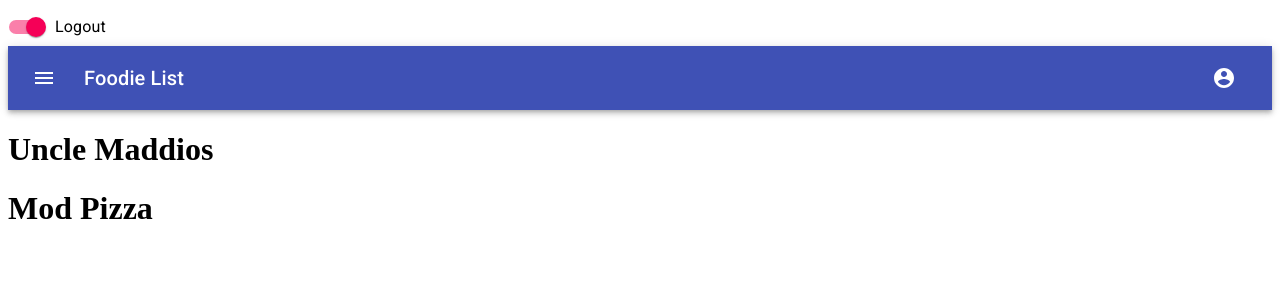
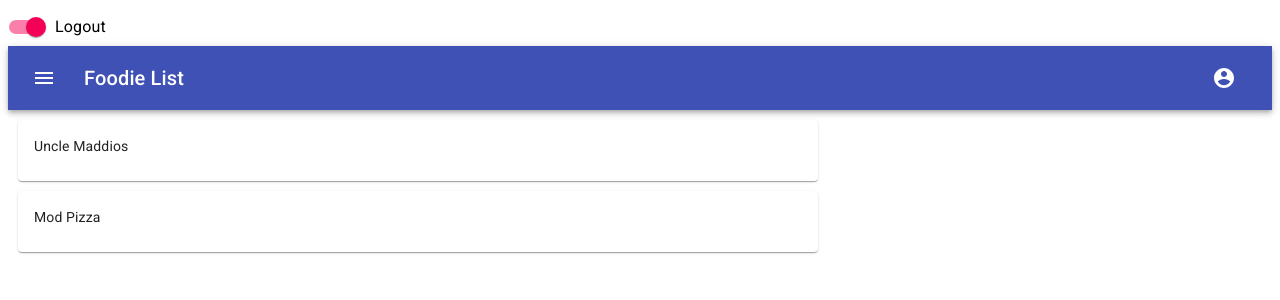
Before and after one commit to DanMakes/react-foodie-list, a React (Create React App) app: page / in a window 1280 px wide. Shown: the top 300 px of the page. Built offline with nearby package versions, Linux system fonts and the light colour scheme.

Commit message:
Creating RestaurantItem component

```diff
--- a/src/components/restaurants/RestaurantItem.js
+++ b/src/components/restaurants/RestaurantItem.js
@@ -1,10 +1,28 @@
 import React from 'react';
 
+import { makeStyles } from '@material-ui/core/styles';
+import { Card, CardContent, Typography } from '@material-ui/core/';
+
+const useStyles = makeStyles({
+  card: {
+    maxWidth: 800,
+    margin: 10
+  },
+  title: {
+    fontSize: 14
+  }
+});
 const RestaurantItem = ({ restaurant }) => {
+  const classes = useStyles();
+
   return (
-    <div>
-      <h1>{restaurant.name}</h1>
-    </div>
+    <Card className={classes.card}>
+      <CardContent>
+        <Typography className={classes.title} component='h1'>
+          {restaurant.name}
+        </Typography>
+      </CardContent>
+    </Card>
   );
 };
 
```
